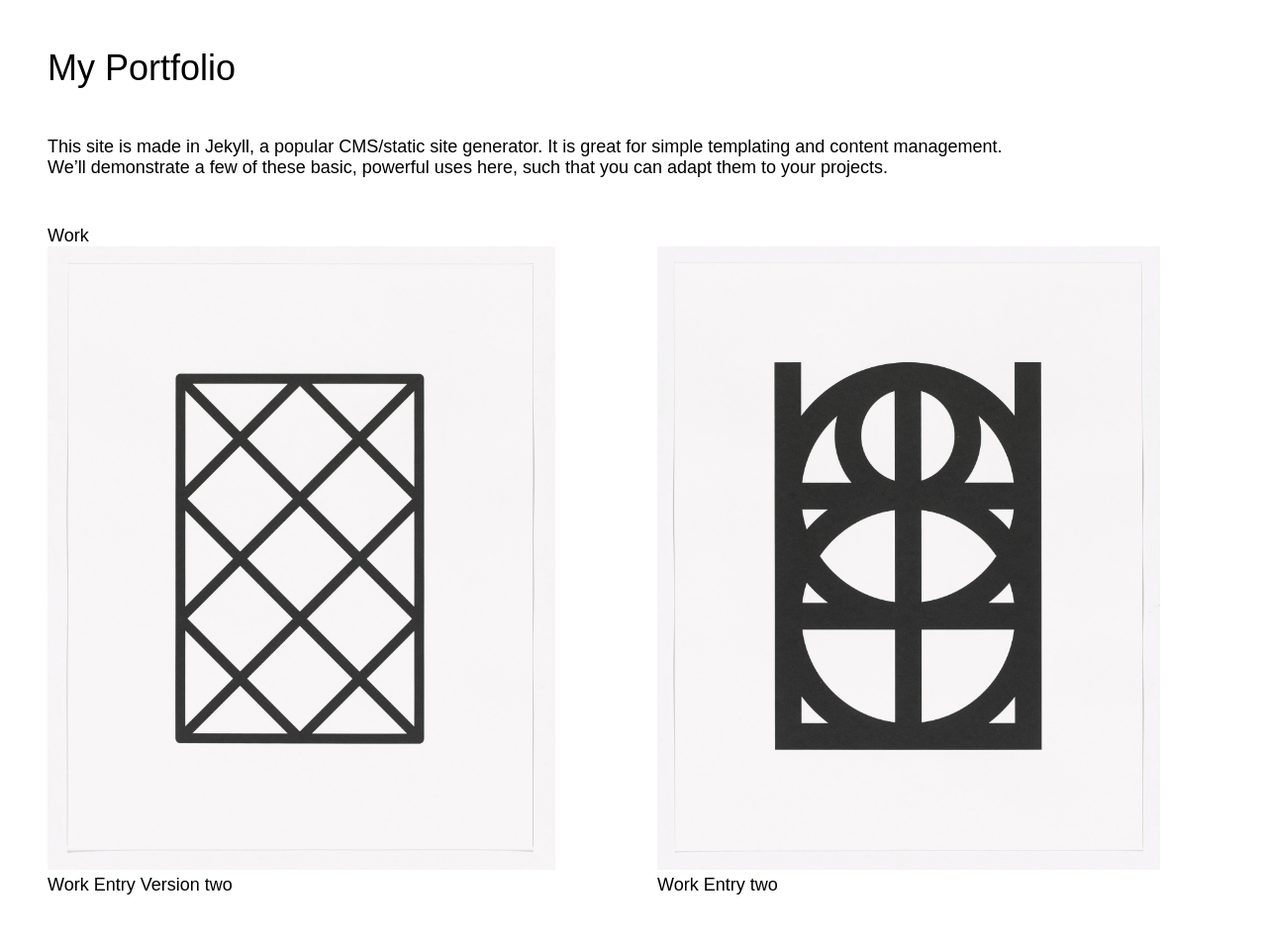
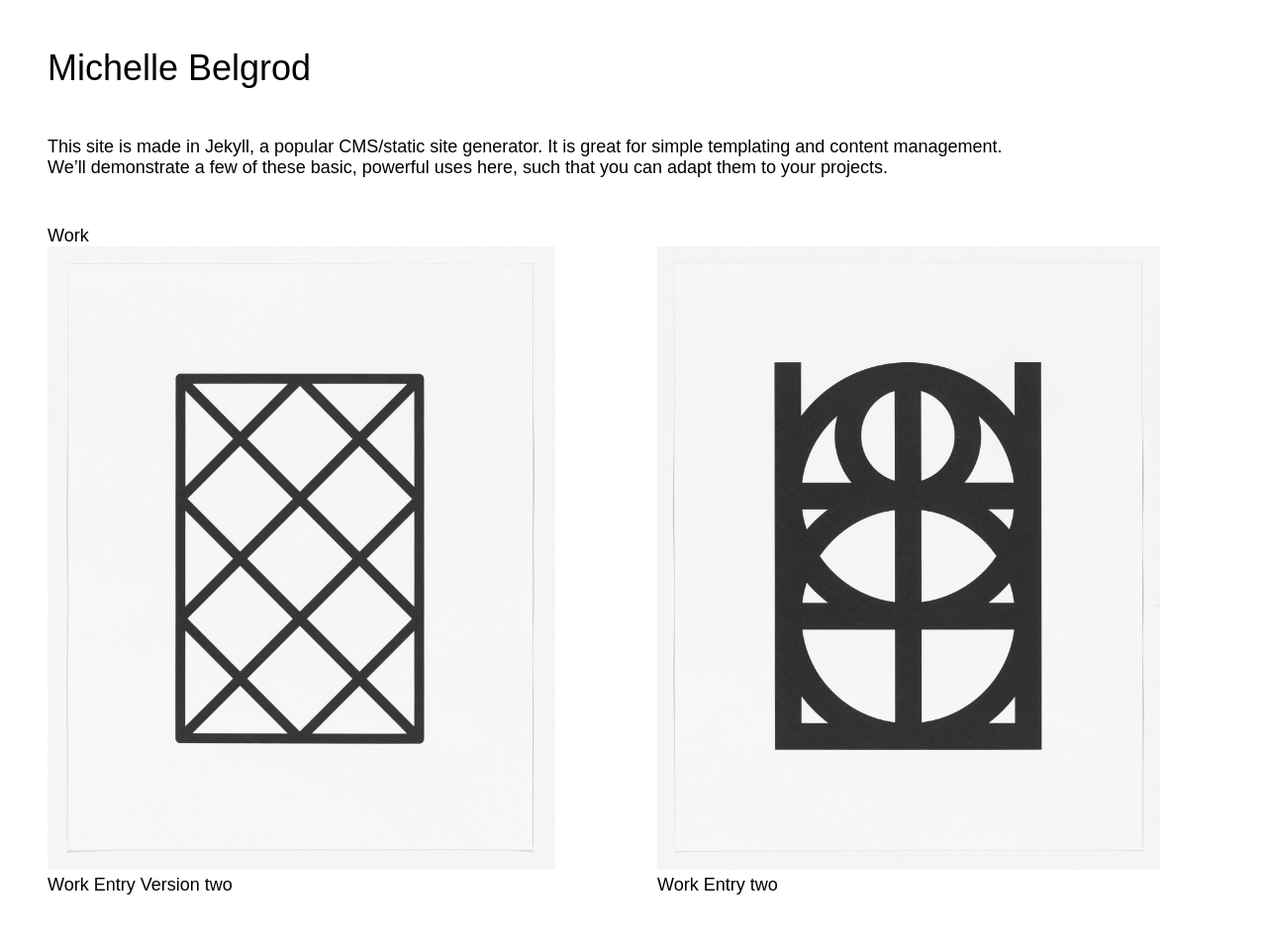
Before and after one commit to mbelgrod/Portfolio, a Jekyll site: the page built from index.html, in a window 1280 px wide. Shown: the whole page at 99% size. Built offline with Jekyll 4.4.1, drawn with Linux system fonts in a browser that asks for light colours.

```diff
--- a/_config.yml
+++ b/_config.yml
@@ -1,4 +1,4 @@
 baseurl: /portfolio-template
-title: My Portfolio
+title: Michelle Belgrod
 livereload: true
 theme: null
```
